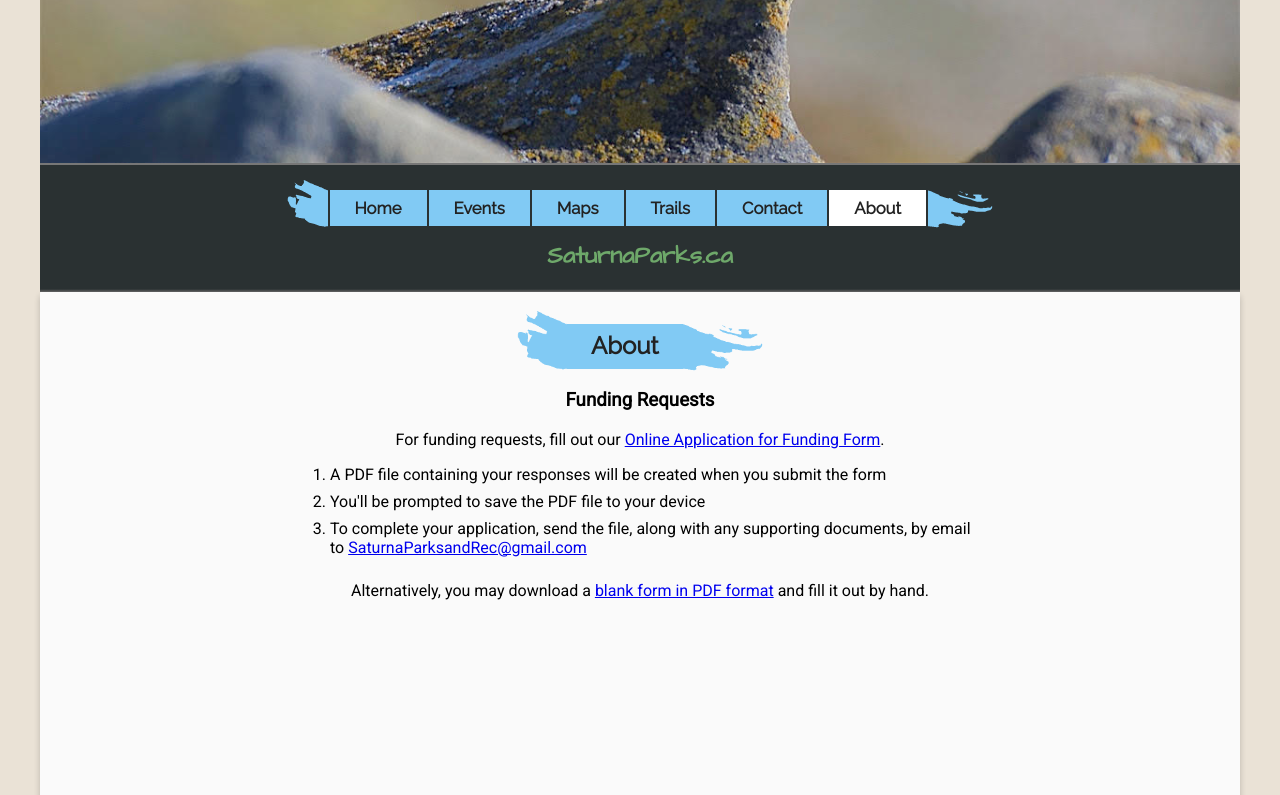
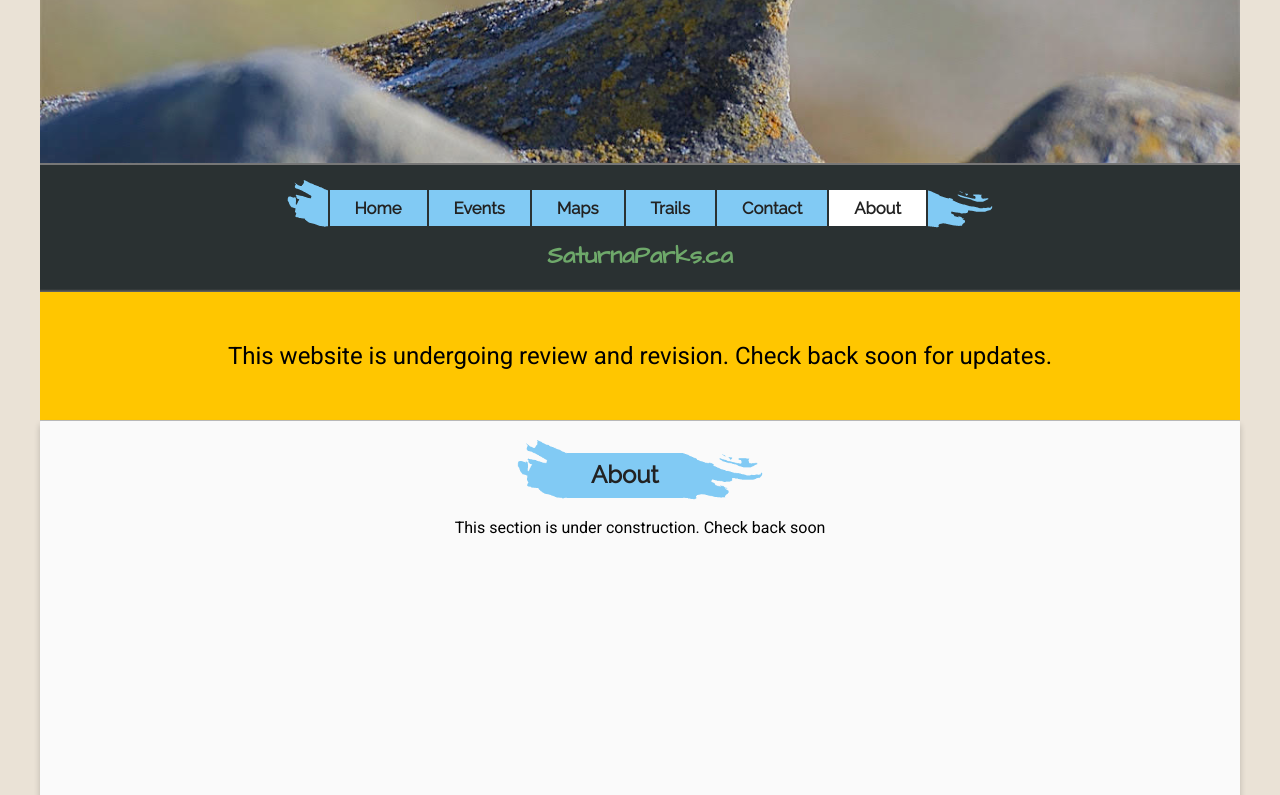
Before and after one commit to plhosk/siprc, a React (Create React App) app: page /about in a window 1280 px wide. Shown: the part 547-1342 px from the top of the page. Built offline with nearby package versions, Linux system fonts and the light colour scheme.

Commit message:
Add construction banner. Remove funding form. Update dependencies

```diff
--- a/src/About.jsx
+++ b/src/About.jsx
@@ -1,5 +1,5 @@
 import React from 'react'
-import { Link } from 'react-router-dom'
+// import { Link } from 'react-router-dom'
 
 const About = () => (
   <section>
@@ -11,21 +11,23 @@ const About = () => (
         </div>
         <img className="App-section-header-img" height="61" src="saturna-blue-right.png" alt="saturna right half" />
       </div>
-      <h3>
+
+      <p>This section is under construction. Check back soon</p>
+
+      {/* <h3>
         Funding Requests
-      </h3>
+      </h3> */}
 
-      <p>
+      {/* <p>
         For funding requests, fill out our&nbsp;
         <Link to="/funding-application">
-          {/* <Link to="/about"> */}
           Online Application for Funding Form
         </Link>
         .
         <br />
-      </p>
+      </p> */}
 
-      <div className="App-ordered-list">
+      {/* <div className="App-ordered-list">
         <ol>
           <li>A PDF file containing your responses will be created when you submit the form</li>
           <li>You&apos;ll be prompted to save the PDF file to your device</li>
@@ -36,15 +38,16 @@ const About = () => (
             </a>
           </li>
         </ol>
-      </div>
+      </div> */}
 
-      <p>
+      {/* <p>
         Alternatively, you may download a&nbsp;
         <a href="docs/SIPRC_Application_for_Funding.pdf" target="_blank">
           blank form in PDF format
         </a>
         &nbsp;and fill it out by hand.
-      </p>
+      </p> */}
+
     </div>
   </section>
 )
--- a/src/App.jsx
+++ b/src/App.jsx
@@ -10,7 +10,7 @@ import Maps from './Maps'
 import Trails from './Trails'
 import Contact from './Contact'
 import About from './About'
-import FundingApplication from './FundingApplication'
+// import FundingApplication from './FundingApplication'
 
 const App = () => (
   <Router>
@@ -31,6 +31,17 @@ const App = () => (
           <BirdRock />
           <Route component={Navbar} />
           <div className="App-header-horizontal-bar-bottom" />
+          <div
+            style={{
+              backgroundColor: '#FFC600',
+              color: 'black',
+              fontSize: '1.5em',
+              padding: 50,
+            }}
+          >
+            This website is undergoing review and revision. Check back soon for updates.
+          </div>
+          <div style={{ height: 1, backgroundColor: '#bbb', border: 'none' }} />
         </header>
 
         <Route path="/" exact component={Home} />
@@ -39,7 +50,7 @@ const App = () => (
         <Route path="/trails" component={Trails} />
         <Route path="/contact" component={Contact} />
         <Route path="/about" component={About} />
-        <Route path="/funding-application" component={FundingApplication} />
+        {/* <Route path="/funding-application" component={FundingApplication} /> */}
 
       </div>
       <div className="App-footer">
```
Also changed, not shown: package.json (+11 -9 lines), src/FundingApplication.jsx.obsolete.txt (renamed from src/FundingApplication.jsx), src/fundingApplicationPdf.js.obsolete.txt (renamed from src/fundingApplicationPdf.js), 2 other files (tests, documents, lock files or other folders).
